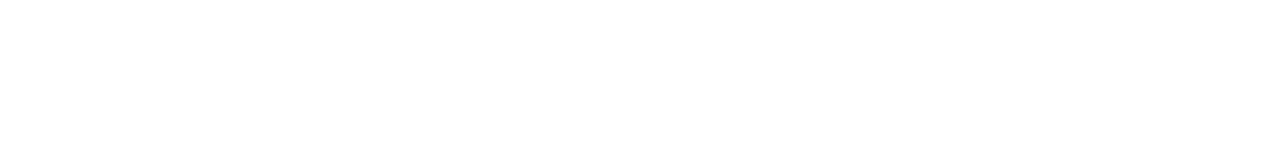
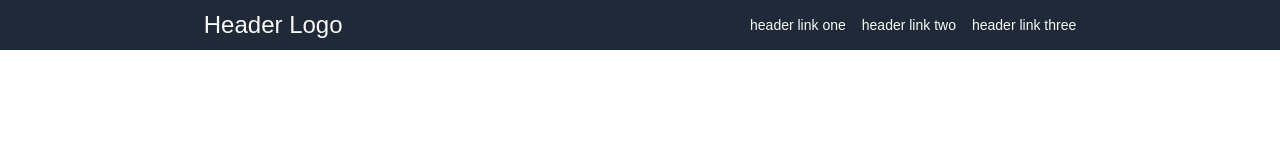
Before and after one commit to egpheel/odin-landingpage, a plain HTML site: page index.html in a window 1280 px wide. Drawn offline with Linux system fonts and the light colour scheme.

Commit message:
added styles to header section

```diff
--- a/index.html
+++ b/index.html
@@ -7,8 +7,15 @@
   </head>
   <body>
     <div class="main">
-      <div class="header"></div>
-      <div class="first"></div>
+      <div class="header">
+        <div class="logo">Header Logo</div>
+        <ul>
+          <li><a href="#">header link one</a></li>
+          <li><a href="#">header link two</a></li>
+          <li><a href="#">header link three</a></li>
+        </ul>
+      </div>
+      <div class="hero"></div>
       <div class="second"></div>
       <div class="third"></div>
       <div class="fourth"></div>
--- a/styles.css
+++ b/styles.css
@@ -0,0 +1,35 @@
+body {
+  margin: 0;
+  font-family: sans-serif;
+}
+
+.header,
+.hero {
+  background-color: #1f2937;
+}
+
+.header {
+  color: #f9faf8;
+  display: flex;
+  justify-content: space-around;
+  align-items: center;
+  height: 50px;
+}
+
+.logo {
+  font-size: 24px;
+}
+
+.header ul {
+  list-style-type: none;
+  display: flex;
+  gap: 16px;
+  margin: 0;
+  padding: 0;
+}
+
+.header a {
+  color: currentColor;
+  text-decoration: none;
+  font-size: 14px;
+}
```
